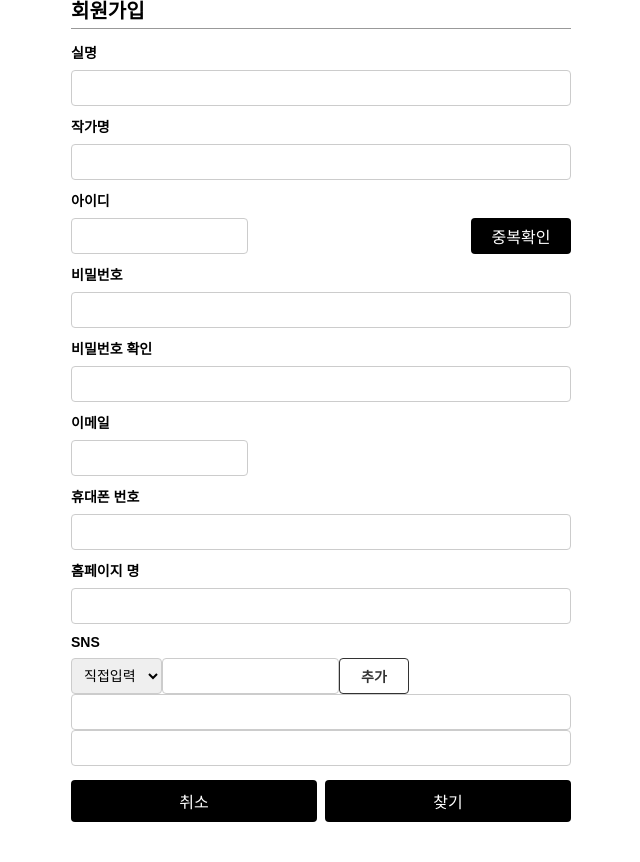
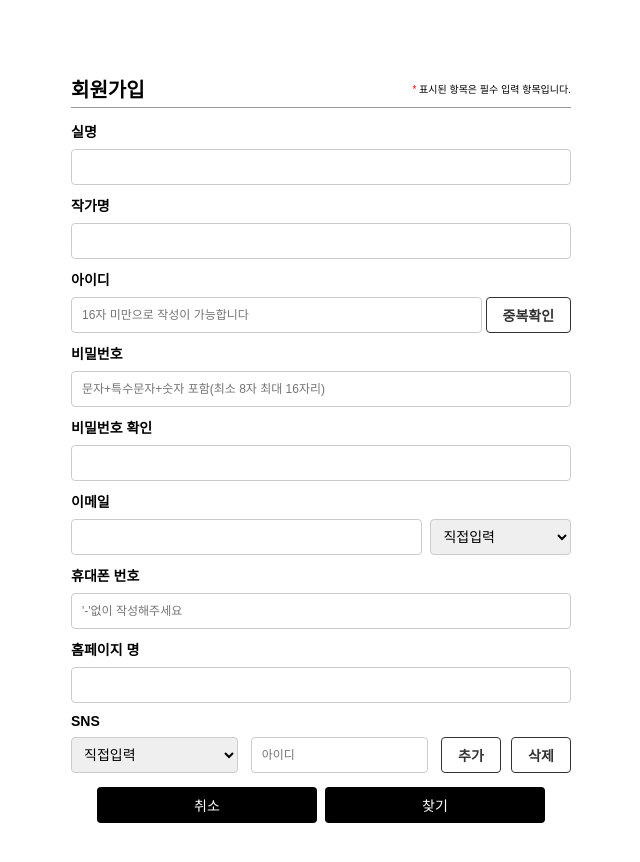
Before and after one commit to SeungaLeeah/artist-workspace-at, a Next.js app: page /join in a window 1280 px wide. Shown: the top 862 px of the page, without its empty margins (327-967 px from the left). Before the commit the page ends 822 px from the top, so only its background shows below. Built offline with nearby package versions, Linux system fonts and the light colour scheme; a web font is replaced by a local one.

Commit message:
feature: 회원가입 적용중 및 셀렉트박스 적용

```diff
--- a/src/assets/styles/globals.css
+++ b/src/assets/styles/globals.css
@@ -67,3 +67,13 @@ body{
     align-items: center;
     justify-content: space-between;
 }
+
+.fx-align-items-center{
+    display: flex;
+    flex-direction: row;
+    align-items: center;
+}
+
+.red{
+    color: red;
+}
--- a/src/components/button.module.css
+++ b/src/components/button.module.css
@@ -1,7 +1,6 @@
 
 .button {
-    padding: 10px 20px;
-    font-size: 16px;
+    padding: 10px 8px;
     border-radius: 4px;
     cursor: pointer;
     display: flex;
--- a/src/components/button.tsx
+++ b/src/components/button.tsx
@@ -8,7 +8,9 @@ interface ButtonProps {
     disabled?: boolean;
     children: React.ReactNode;
     loading?: boolean;
-    fontSize?:string
+    fontSize?:string;
+    height?: string;
+    width?:string;
 }
 
 const Button: React.FC<ButtonProps> = ({
@@ -18,13 +20,15 @@ const Button: React.FC<ButtonProps> = ({
         disabled = false,
         children,
         loading = false,
-        fontSize='16px'
+        fontSize='14px',
+        height='36px',
+        width='100px'
     }) => {
     return (
         <button
             type={type}
             onClick={onClick}
-            style={{fontSize:fontSize}}
+            style={{fontSize:fontSize, height:height, width:width}}
             className={`${styles.button} ${loading ? `${styles.loading}` : ''} ${disabled ? `${styles.disabled}` : ''} ${className ? className : styles.buttonBg}`}
             disabled={disabled || loading}
         >
--- a/src/components/input.tsx
+++ b/src/components/input.tsx
@@ -13,6 +13,7 @@ interface InputProps {
     required?: boolean;
     autoFocus?: boolean;
     className?:string;
+    width?:string;
 }
 
 const Input: React.FC<InputProps> = ({
@@ -27,11 +28,12 @@ const Input: React.FC<InputProps> = ({
     name,
     required = false,
     autoFocus = false,
-    className
+    className,
+    width=''
                                      }) => {
     const inputClassName = `${styles.inputField} ${errorText ? styles.inputError : ''} `;
     return (
-        <div className={`${styles.inputContainer} ${className}`}>
+        <div className={`${styles.inputContainer} ${className}`} style={{width:width}}>
             {label && (
                 <label htmlFor={name} className={`${styles.inputLabel}`}>
                     {label}
--- a/src/components/selectBox.tsx
+++ b/src/components/selectBox.tsx
@@ -10,6 +10,7 @@ interface SelectBoxProps {
     className?: string;
     height?: string;
     placeHolder?: string;
+    width?:string;
 }
 
 const selectBox: React.FC<SelectBoxProps> = ({
@@ -20,10 +21,11 @@ const selectBox: React.FC<SelectBoxProps> = ({
     disabled,
     className = '',
     height = '36px',
-    placeHolder
+    placeHolder,
+    width='100px'
 }) => {
     return (
-        <div style={{height: height}} className={`${styles.selectBox} ${className}`}>
+        <div style={{height: height, width:width}} className={`${styles.selectBox} ${className}`}>
             <select
                 className={`${styles.select}`}
                 value={value}
--- a/src/pages/join/index.tsx
+++ b/src/pages/join/index.tsx
@@ -35,7 +35,9 @@ const index = () => {
     return (
         <div className={`${styles.joinWrap}`}>
             <div className={`${styles.joinBox}`}>
-                <div className={`mg-bt-13 fs-20 bold pd-bt-4 ${styles.title}`}>회원가입
+                <div className={`mg-bt-13 fs-20 pd-bt-4 fx-space-between ${styles.title}`}>
+                    <div className={'bold'}>회원가입</div>
+                    <div className={'thin fs-10'}><span className={'red'}>* </span>표시된 항목은 필수 입력 항목입니다.</div>
                 </div>
                 <div className={'w-100 mg-bt-10'}>
                     <Input
@@ -60,10 +62,13 @@ const index = () => {
                             type="text"
                             value={password}
                             onChange={handlePwChange}
+                            className={'w-100'}
+                            placeholder="16자 미만으로 작성이 가능합니다"
                         />
                         <Button
                             onClick={findPwClick}
-                            className={`${styles.checkBtn} mg-lf-4`}
+                            fontSize={'14px'}
+                            className={`mg-lf-4 ${styles.addBtn}`}
                         >
                             {'중복확인'}
                         </Button>
@@ -75,6 +80,7 @@ const index = () => {
                         type="text"
                         value={checkPassword}
                         onChange={handleCheckPwChange}
+                        placeholder="문자+특수문자+숫자 포함(최소 8자 최대 16자리)"
                     />
                 </div>
                 <div className={'w-100 mg-bt-10'}>
@@ -89,18 +95,28 @@ const index = () => {
                     <div className={'fs-14 semi-bold mg-bt-8'}>이메일</div>
                     <div className={'fx-space-between'}>
                         <Input
+                            className={'w-100'}
                             type="text"
                             value={checkPassword}
                             onChange={handleCheckPwChange}
+                        />
+                        <SelectBox
+                            options={options}
+                            value={selectedOption}
+                            onChange={handleChange}
+                            placeHolder="직접입력"
+                            className={`mg-lf-8`}
+                            width={'200px'}
                         />
                     </div>
                 </div>
                 <div className={'w-100 mg-bt-10'}>
                     <Input
                         label={'휴대폰 번호'}
-                        type="text"
+                        type="tel"
                         value={checkPassword}
                         onChange={handleCheckPwChange}
+                        placeholder="'-'없이 작성해주세요"
                     />
                 </div>
                 <div className={'w-100 mg-bt-10'}>
@@ -113,40 +129,39 @@ const index = () => {
                 </div>
                 <div className={'w-100 mg-bt-10'}>
                     <div className={'fs-14 semi-bold mg-bt-8'}>SNS</div>
-                    <div>
-                        <div className={'fx-row'}>
+
+                    <div className={'fx-space-between'}>
                         <SelectBox
                             options={options}
                             value={selectedOption}
                             onChange={handleChange}
                             placeHolder="직접입력"
+                            width={'33.3%'}
                         />
                         <Input
                             type="text"
                             value={checkPassword}
                             onChange={handleCheckPwChange}
+                            placeholder="아이디"
+
                         />
+                        <div style={{width: '26%'}} className={'fx-space-between'}>
                             <Button
                                 onClick={cancelBtn}
                                 fontSize={'14px'}
-                                className={`${styles.addBtn} mg-rt-4`}
+                                className={`${styles.addBtn}`}
+                                width={'60px'}
                             >
                                 {'추가'}
                             </Button>
-                        </div>
-                        <div>
-                            <Input
-                                type="text"
-                                value={checkPassword}
-                                onChange={handleCheckPwChange}
-                            />
-                        </div>
-                        <div>
-                            <Input
-                                type="text"
-                                value={checkPassword}
-                                onChange={handleCheckPwChange}
-                            />
+                            <Button
+                                onClick={cancelBtn}
+                                fontSize={'14px'}
+                                className={`${styles.addBtn}`}
+                                width={'60px'}
+                            >
+                                {'삭제'}
+                            </Button>
                         </div>
                     </div>
                 </div>
@@ -154,12 +169,16 @@ const index = () => {
                     <Button
                         onClick={cancelBtn}
                         className={`${styles.loginBtn} mg-rt-4`}
+                        width={'220px'}
+                        height={'36px'}
                     >
                         {'취소'}
                     </Button>
                     <Button
                         onClick={findPwClick}
                         className={`${styles.loginBtn} mg-lf-4`}
+                        width={'220px'}
+                        height={'36px'}
                     >
                         {'찾기'}
                     </Button>
--- a/src/pages/join/join.module.css
+++ b/src/pages/join/join.module.css
@@ -4,10 +4,9 @@
     display: flex;
     justify-content: center;
     align-items: center;
+    padding: 40px 0;
 }
 .title{
-    display: flex;
-    justify-content: left;
     width: 100%;
     border-bottom: 1px solid #999999;
 }
@@ -17,7 +16,7 @@
 .checkBtn{
     background-color: #000;
     color: white;
-    width: 100px;
+    width: 90px;
     height: 36px;
     border: none;
 }
@@ -52,15 +51,13 @@
 .btnWrap{
     display: flex;
     flex-direction: row;
-    justify-content: space-between;
+    justify-content: center;
     width: 100%;
 }
 .addBtn{
     background-color: #fff;
     border: 1px solid #333;
     color: #333;
-    width: 70px;
-    height: 36px;
     font-weight: 600;
 }
 .addBtn:hover {
```
Lines whose indentation alone changed are shown as unchanged.
